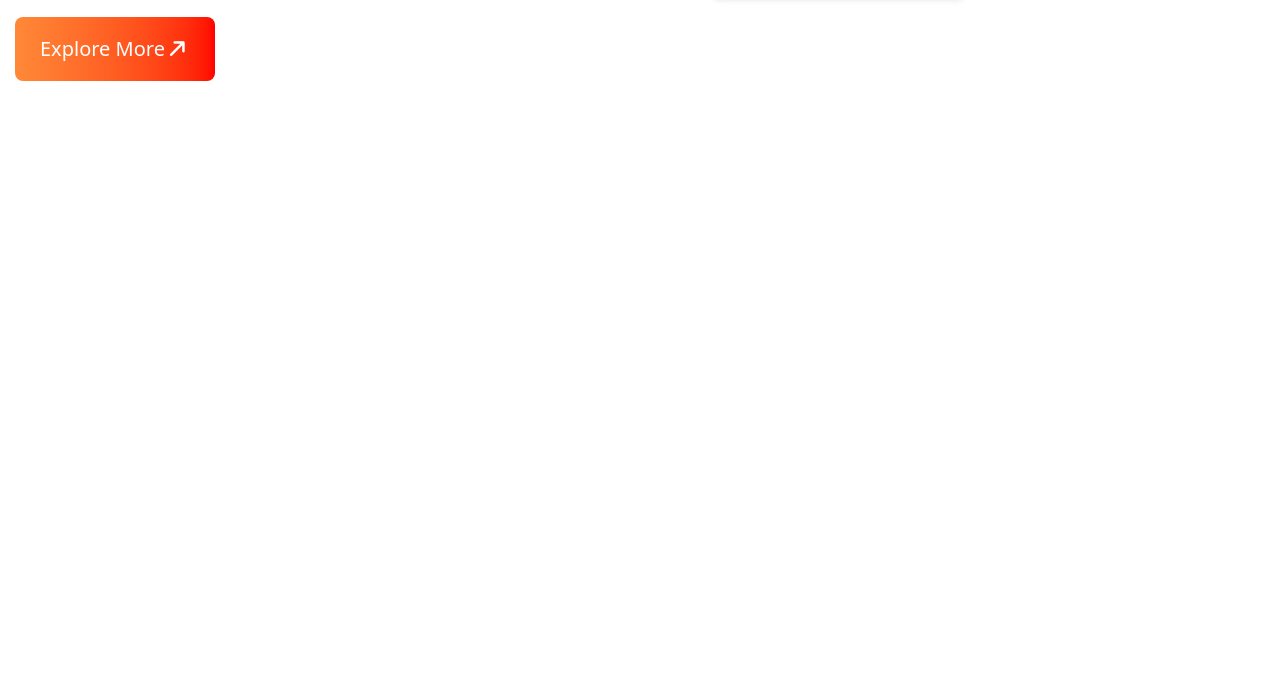
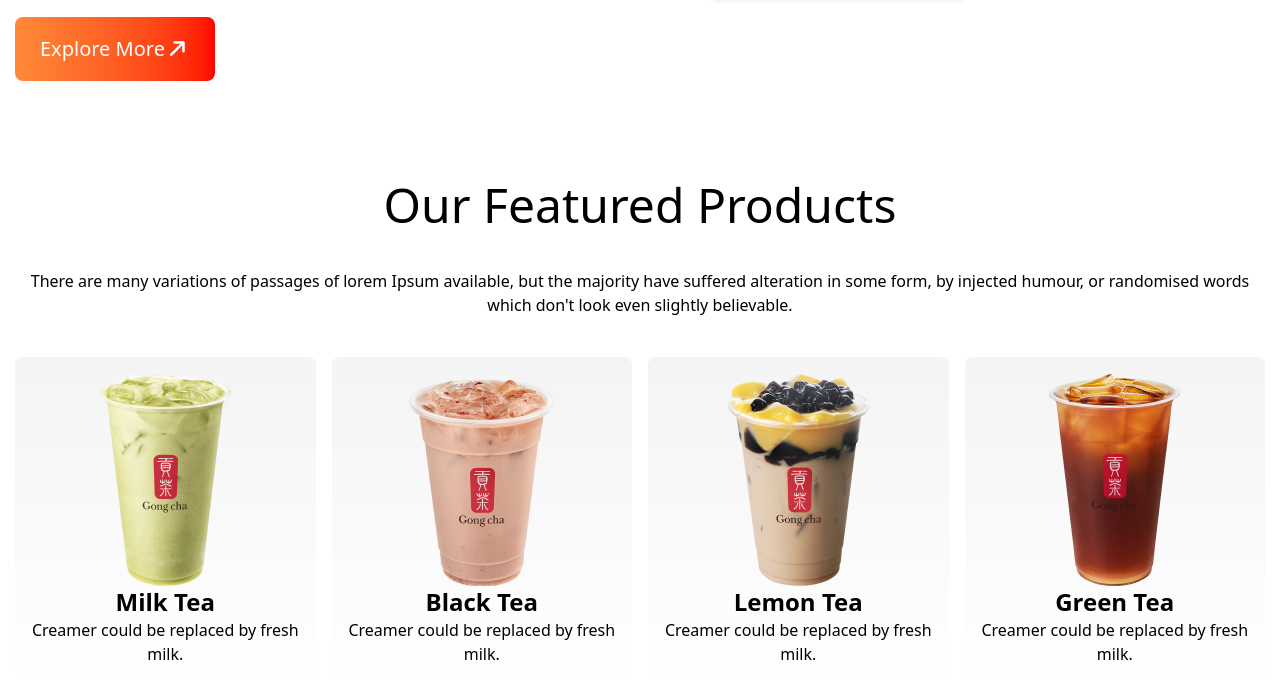
Before and after one commit to parvezalmumin/Tea_House-Project-PH, a plain HTML site: page index.html in a window 1280 px wide. Shown: the part 597-1279 px from the top of the page. Before the commit the page ends 800 px from the top, so only its background shows below. Drawn offline with nearby package versions, Linux system fonts and the light colour scheme.

Commit message:
Added Featured Products section with four tea cards and responsive grid

```diff
--- a/index.html
+++ b/index.html
@@ -38,7 +38,48 @@
         </div>
       </div>
     </div>
+  </div>
+
+
+ <!-- Features section start here -->
+<section class="min-h-[200px] max-w-[1250px] mx-auto mt-[100px]">
+  <h1 class="text-5xl text-center">Our Featured Products</h1>
+  <p class="text-center my-10">
+    There are many variations of passages of lorem Ipsum available, but the majority have suffered alteration in some form, by injected humour, or randomised words which don't look even slightly believable.
+  </p>
+
+  <div class="featured_parent grid grid-cols-1 md:grid-cols-2 lg:grid-cols-4 gap-4 min-h-[200px]">
+
+    <!-- Milk Tea (Card 01) -->
+    <div class="featured_card bg-gradient-to-b from-[#f4f4f4] to-[#f4f4f400] min-h-[300px] text-center p-4 rounded-lg">
+      <img src="./images/tea-1.png" class="mx-auto block" alt="">
+      <h1 class="text-2xl font-bold">Milk Tea</h1>
+      <p>Creamer could be replaced by fresh milk.</p>
+    </div>
+
+    <!-- Black Tea (Card 02) -->
+    <div class="featured_card bg-gradient-to-b from-[#f4f4f4] to-[#f4f4f400] min-h-[300px] text-center p-4 rounded-lg">
+      <img src="./images/tea-2.png" class="mx-auto block" alt="">
+      <h1 class="text-2xl font-bold">Black Tea</h1>
+      <p>Creamer could be replaced by fresh milk.</p>
+    </div>
+
+    <!-- Lemon Tea (Card 03) -->
+    <div class="featured_card bg-gradient-to-b from-[#f4f4f4] to-[#f4f4f400] min-h-[300px] text-center p-4 rounded-lg">
+      <img src="./images/tea-3.png" class="mx-auto block" alt="">
+      <h1 class="text-2xl font-bold">Lemon Tea</h1>
+      <p>Creamer could be replaced by fresh milk.</p>
+    </div>
+
+    <!-- Green Tea (Card 04) -->
+    <div class="featured_card bg-gradient-to-b from-[#f4f4f4] to-[#f4f4f400] min-h-[300px] text-center p-4 rounded-lg">
+      <img src="./images/tea-4.png" class="mx-auto block" alt="">
+      <h1 class="text-2xl font-bold">Green Tea</h1>
+      <p>Creamer could be replaced by fresh milk.</p>
+    </div>
 
   </div>
+</section>
+
 </body>
   </html>
```
